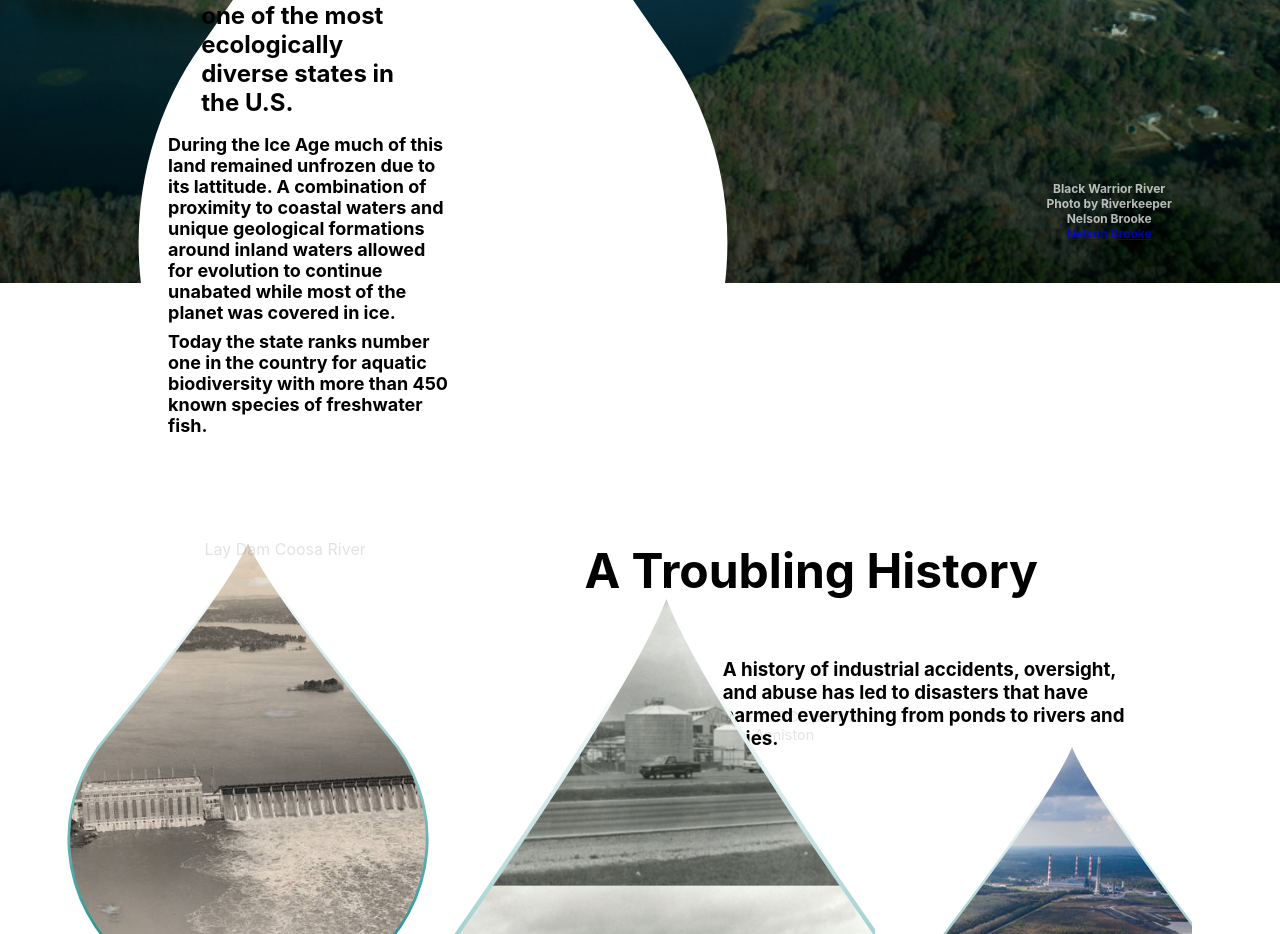
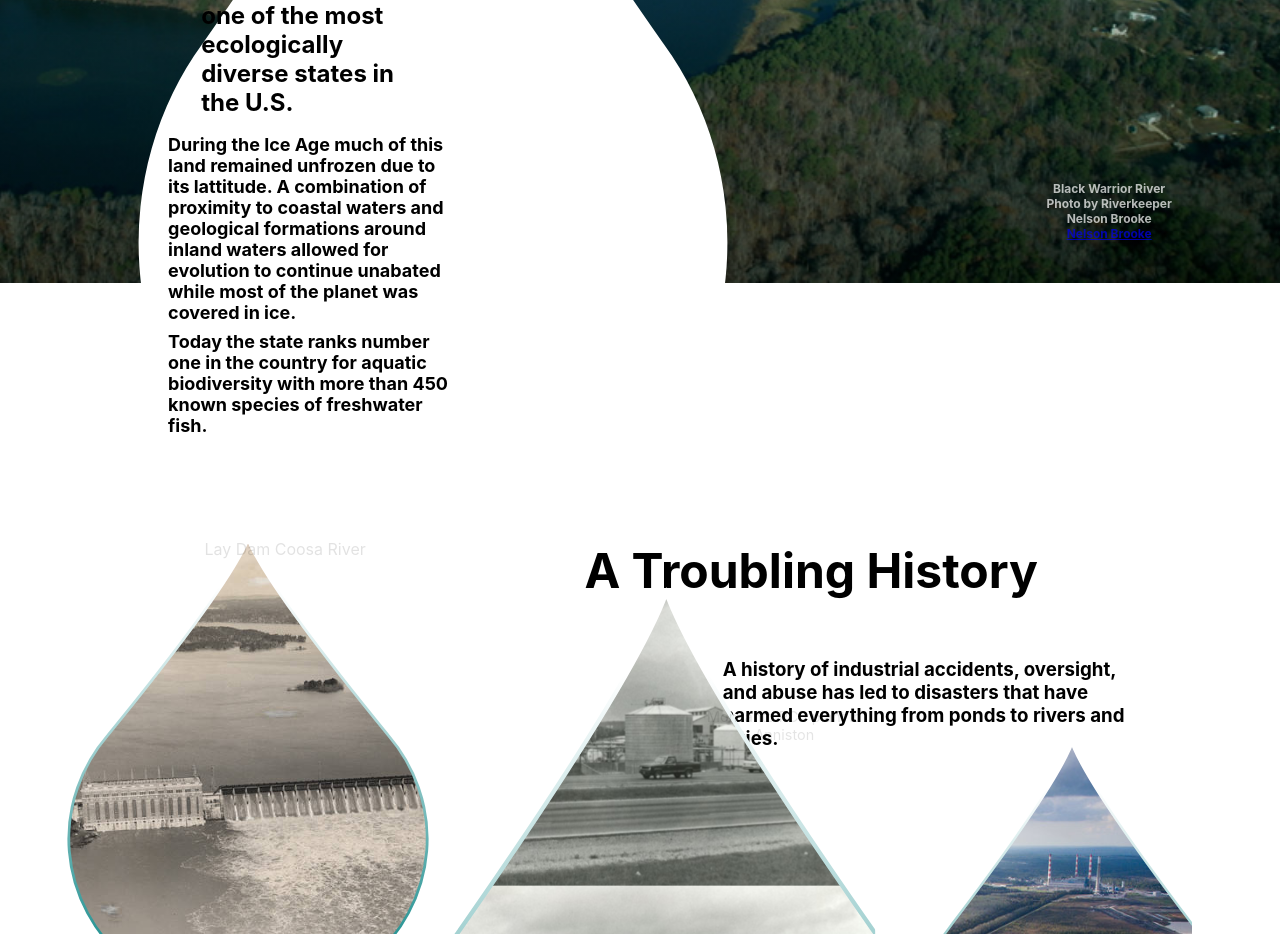
Before and after one commit to Dalbed349/AlabamaWater, a Vue app: page / in a window 1280 px wide. Shown: the part 1480-2414 px from the top of the page. Built offline with nearby package versions, Linux system fonts and the light colour scheme.

Commit message:
Last Edit

```diff
--- a/src/App.vue
+++ b/src/App.vue
@@ -59,9 +59,9 @@
       </p>
       <p id="bigger">
         During the Ice Age much of this land remained unfrozen due to its
-        lattitude. A combination of proximity to coastal waters and unique
-        geological formations around inland waters allowed for evolution to
-        continue unabated while most of the planet was covered in ice.
+        lattitude. A combination of proximity to coastal waters and geological
+        formations around inland waters allowed for evolution to continue
+        unabated while most of the planet was covered in ice.
       </p>
 
       <p id="bigger">
@@ -741,19 +741,7 @@ export default {
   display: flex;
   flex-direction: column;
 }
-.Intro {
-  position: relative;
-  left: 0;
-  height: 40vh;
-  color: white;
-  margin-top: 20vh;
-  margin-left: 20%;
-  margin-right: 20%;
 
-  text-shadow: 3px 3px 0 #000, -1px -1px 0 #000, 1px -1px 0 #000,
-    -1px 1px 0 #000;
-  font-size: 20px;
-}
 .viz2 {
   display: grid;
   grid-template-rows: repeat(5);
@@ -1017,15 +1005,12 @@ export default {
   grid-column-end: 4;
   grid-row-start: 1;
   grid-row-end: 6;
-  /* background: url("./assets/monsantoAnniston.jpg") center no-repeat; */
 }
 .IntroGlacier3 .drop3 {
   grid-column-start: 2;
   grid-column-end: span3;
   grid-row-start: 1;
   grid-row-end: 6;
-
-  /* background: url("./assets/monsantoAnniston.jpg") center no-repeat; */
 }
 .map1 {
   display: grid;
@@ -1034,7 +1019,7 @@ export default {
   position: sticky;
   margin-top: 15%;
   margin-bottom: 25%;
-  /* background: url("./assets/CoosaDam.jpg") center no-repeat; */
+
   width: 100%;
   background-size: 100% 80%;
   height: 50vh;
--- a/src/components/CauseMultiples.vue
+++ b/src/components/CauseMultiples.vue
@@ -130,7 +130,7 @@ export default {
     },
     adjustAnchor() {
       if (this.xScale(this.hovertrue) > this.svgWidth / 2) {
-        return 140;
+        return 200;
       } else {
         return 0;
       }
```
